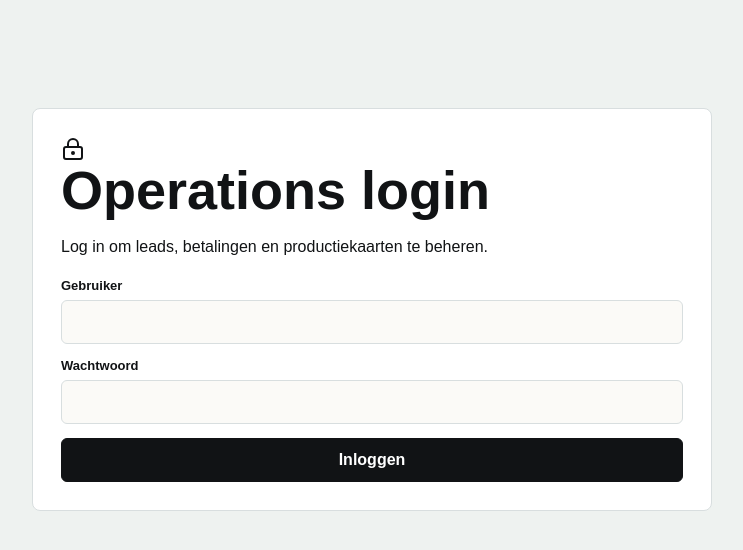
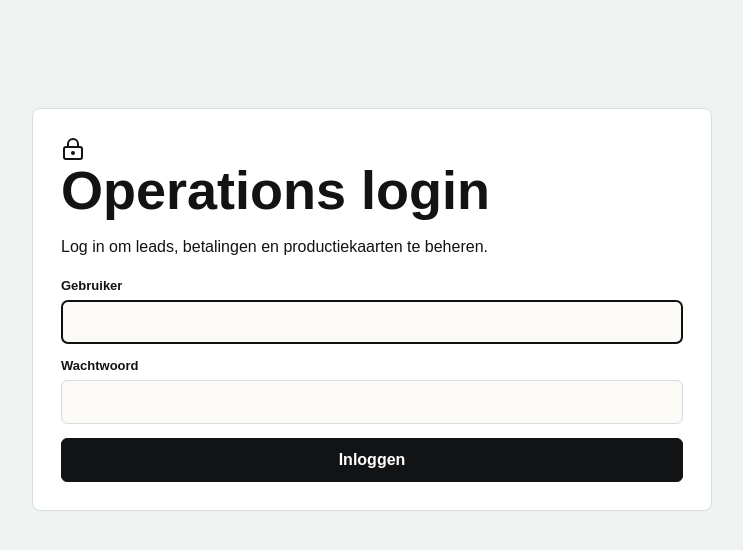
Before and after one commit to Snuushco/snuushco.github.io, a Next.js app: page /ops/login in a window 1280 px wide. Shown: the top 550 px of the page, without its empty margins (268-1011 px from the left). Built offline with nearby package versions, Linux system fonts and the light colour scheme.

Commit message:
Autofocus Snuushco ops login

```diff
--- a/app/ops/login/page.tsx
+++ b/app/ops/login/page.tsx
@@ -16,7 +16,7 @@ export default function OpsLoginPage() {
         <form className="ops-login-form" action="/api/ops/login" method="post">
           <label>
             Gebruiker
-            <input name="username" autoComplete="username" required />
+            <input name="username" autoComplete="username" autoFocus required />
           </label>
           <label>
             Wachtwoord
```
